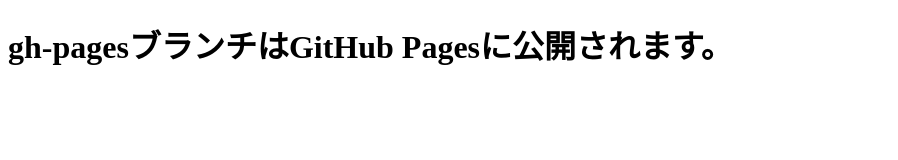
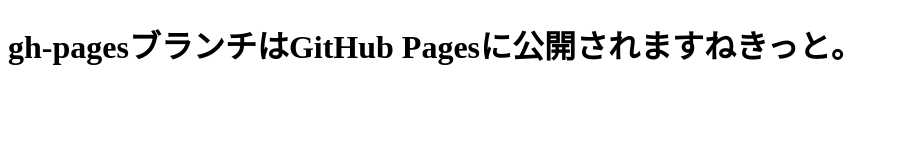
Before and after one commit to hsrtkm/gitstudy, a plain HTML site: page index.html in a window 1280 px wide. Shown: the whole page, without its empty margins (0-898 px from the left). Drawn offline with Linux system fonts and the light colour scheme.

```diff
--- a/index.html
+++ b/index.html
@@ -7,6 +7,6 @@
   <title>Document</title>
 </head>
 <body>
-  <h1>gh-pagesブランチはGitHub Pagesに公開されます。</h1>
+  <h1>gh-pagesブランチはGitHub Pagesに公開されますねきっと。</h1>
 </body>
 </html>
```
